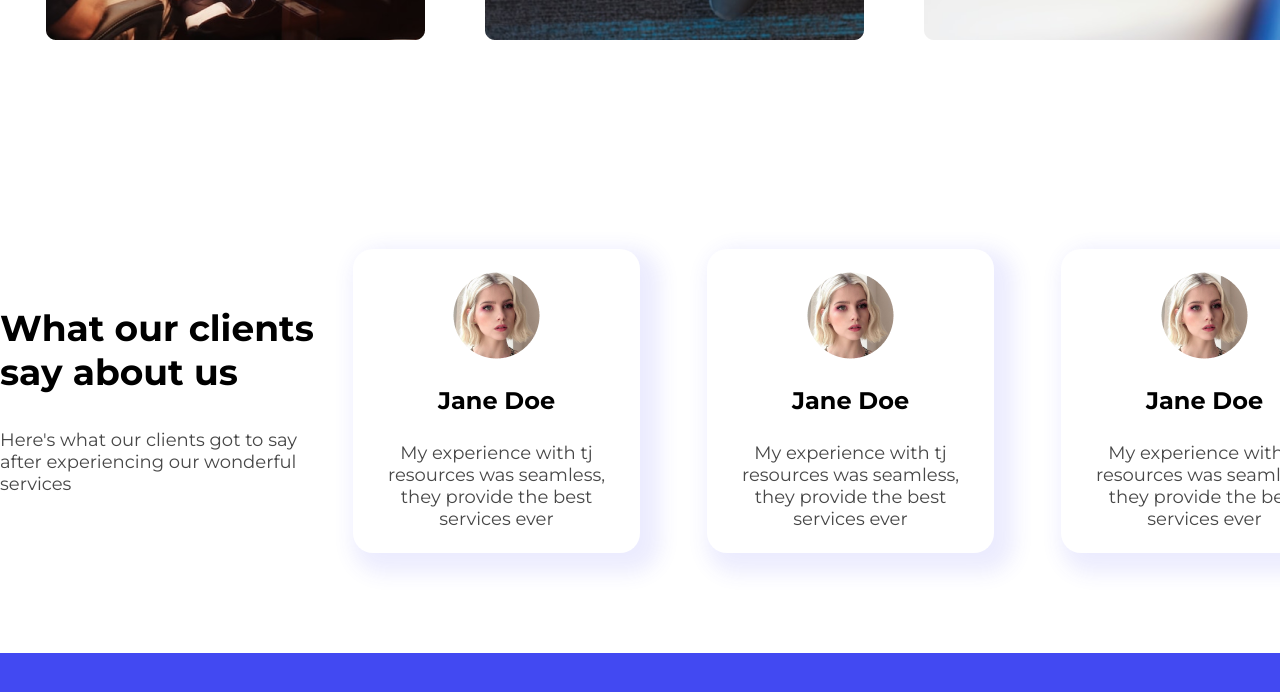
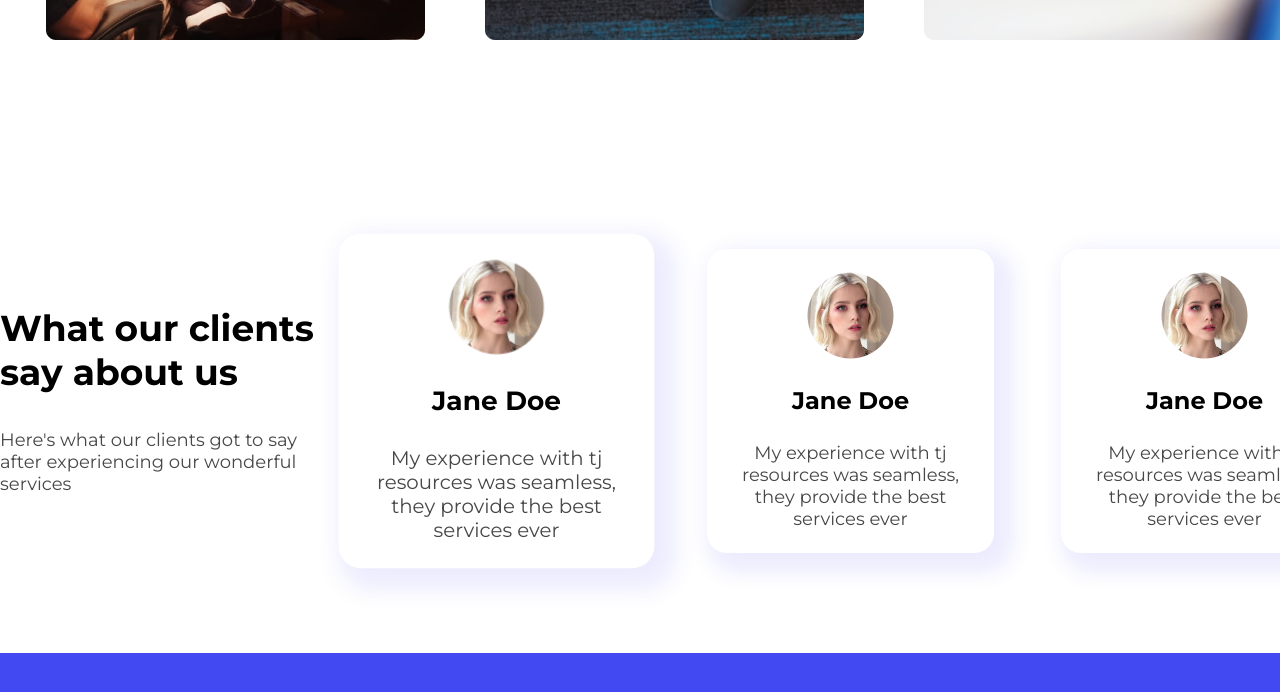
Before and after one commit to Divz-studio/tj-resources, a React (Vite) app: page / in a window 1280 px wide. In both pictures the pointer is over the element 496 px from the left and 3765 px from the top of the page. Shown: the part 3365-4057 px from the top of the page. Built offline with nearby package versions, Linux system fonts and the light colour scheme.

Commit message:
Added hover to testimonial card

```diff
--- a/src/index.css
+++ b/src/index.css
@@ -265,6 +265,11 @@ section.network {
   box-shadow: 10px 10px 20px 10px rgba(66, 73, 242, 0.1);
   border-radius: 20px;
   text-align: center;
+  transition: all .3s ease-in-out;
+}
+
+.testimonial-card:hover {
+  transform: scale(1.1);
 }
 
 .testimonial-content {
```
